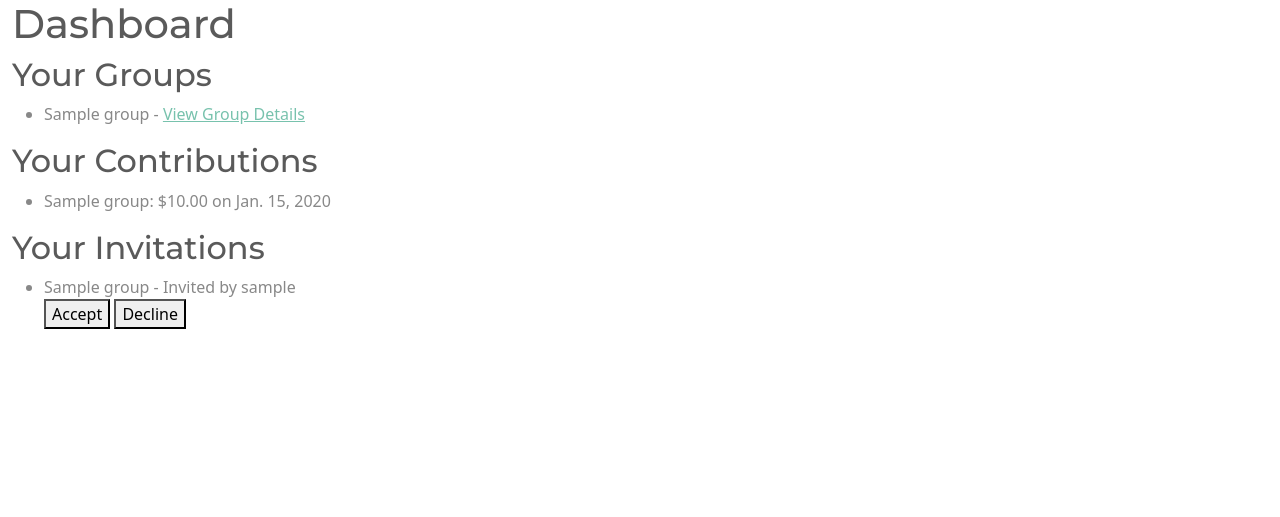
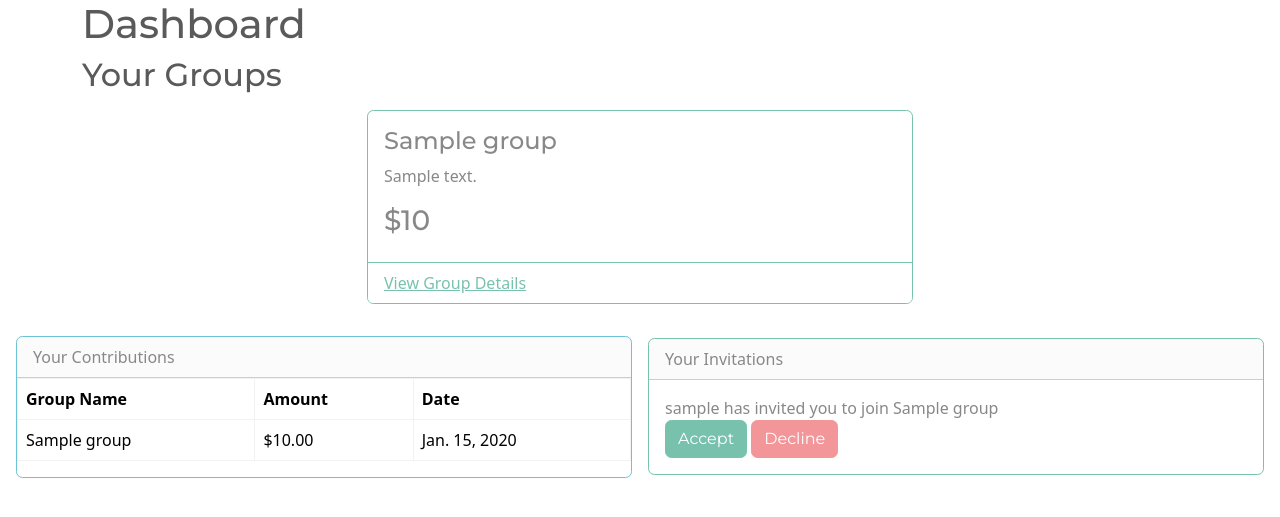
Before and after one commit to SuedeSadler/FamBank, a Django app: page /dashboard/ in a window 1280 px wide. Shown: the part 56-573 px from the top of the page. Run offline with Django 5.2, Linux system fonts and the light colour scheme; a user stored in the database is signed in; tables that the repository leaves empty hold one stand-in row (values such as "Sample post"); some libraries are stand-ins or nearby versions.

Commit message:
changes to dashboard

```diff
--- a/savings/templates/savings/dashboard.html
+++ b/savings/templates/savings/dashboard.html
@@ -1,42 +1,81 @@
 {% extends "base_generic.html" %}
 
 {% block content %}
+
+<div class="container">
     <h1>Dashboard</h1>
-
     <h2>Your Groups</h2>
-<ul>
+    <div class="row justify-content-center align-items-center g-2">
         {% for group in groups %}
-    <li>
-        {{ group.name }} -
+        <div class="col-md-6 p-2">
+            <div class="card border-primary mb-3">
+                <div class="card-body">
+                <h4 class="card-title">{{ group.name }}</h4>
+                <p class="card-text">{{ group.description }}</p>
+                <h3 class="card-title">${{ group.total_contributions }}</h3>
+                </div>
+                <ul class="list-group list-group-flush">
+                    <li class="list-group-item d-flex justify-content-between align-items-center">
                         <a href="{% url 'group_detail' group.id %}">View Group Details</a>
                     </li>
+                </ul>
+            </div>
+        </div>
         {% empty %}
         <li>You are not part of any groups yet.</li>
         {% endfor %}
-</ul>
+    </div>
+</div>
+<div class="row justify-content-center align-items-center g-2">
+    <div class="col-md-6 p-2">
+        <div class="card border-info mb-3">
+            <div class="card-header">
+                Your Contributions
+            </div>
+            <table class="table table-bordered">
+                <thead>
+                    <tr>
+                        <th>Group Name</th>
+                        <th>Amount</th>
+                        <th>Date</th>
+                    </tr>
+                </thead>
+                <tbody>
+                    {% for contribution in contributions %}
+                    <tr>
+                        <td>{{ contribution.group.name}}</td>
+                        <td>${{ contribution.amount }}</td>
+                        <td>{{ contribution.date }}</td>
+                    </tr>
+                    {% empty %}
+                    <tr>
+                        <td colspan="3">No contributions yet.</td>
+                    </tr>
+                    {% endfor %}
+                </tbody>
+            </table>
+        </div>
+    </div>
 
-<h2>Your Contributions</h2>
-<ul>
-    {% for contribution in contributions %}
-        <li>{{ contribution.group.name }}: ${{ contribution.amount }} on {{ contribution.date }}</li>
-    {% empty %}
-        <li>You have not made any contributions yet.</li>
-    {% endfor %}
-</ul>
-
-<h2>Your Invitations</h2>
-<ul>
+    <div class="col-md-6 p-2">
+        <div class="card border-primary mb-3">
+            <div class="card-header">
+                Your Invitations
+            </div>
             {% for invitation in invitations %}
-    <li>
-        {{ invitation.group.name }} - Invited by {{ invitation.invited_by.username }}
+            <div class="card-body">
+                {{ invitation.invited_by.username }} has invited you to join {{ invitation.group.name }}
                 <form method="post" action="{% url 'respond_invitation' invitation.id %}">
                     {% csrf_token %}
-            <button name="action" value="accept">Accept</button>
-            <button name="action" value="decline">Decline</button>
+                    <button class="btn btn-primary" name="action" value="accept">Accept</button>
+                    <button class="btn btn-secondary" name="action" value="decline">Decline</button>
                 </form>
-    </li>
+            </div>
             {% empty %}
-    <li>You have no pending invitations.</li>
+                You have no pending invitations.
             {% endfor %}
-</ul>
+        </div>
+    </div>
+</div>
+
 {% endblock %}
--- a/savings/views.py
+++ b/savings/views.py
@@ -112,8 +112,16 @@ def dashboard(request):
         Q(manager=request.user) | Q(members=request.user)
     ).distinct()
 
-    # Fetch all contributions made by the logged-in user
-    contributions = Contribution.objects.filter(member=request.user)
+     # Fetch contributions ordered by date descending
+    contributions = Contribution.objects.filter(member=request.user).order_by('-date')
+
+
+
+      # Add total contributions to each group
+    for group in groups:
+        group.total_contributions = Contribution.objects.filter(group=group).aggregate(
+            total=Coalesce(Sum('amount'), Value(0), output_field=DecimalField())
+        )['total']
 
     # Fetch pending invitations for the logged-in user
     invitations = Invitation.objects.filter(user=request.user, status='Pending')
```
Also changed, not shown: savings/templates/savings/group_detail.html (+1 -23 lines). Lines whose indentation alone changed are shown as unchanged.
